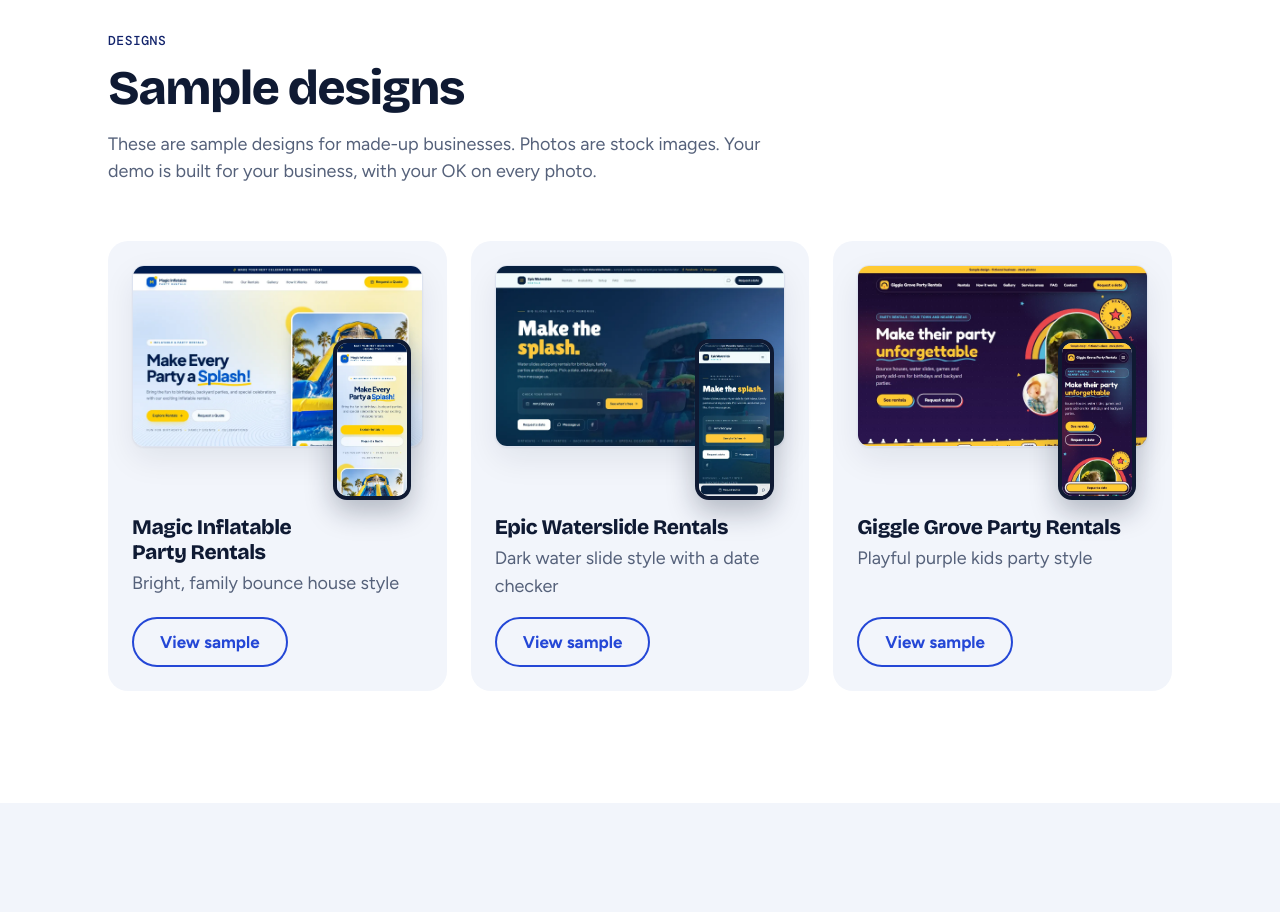
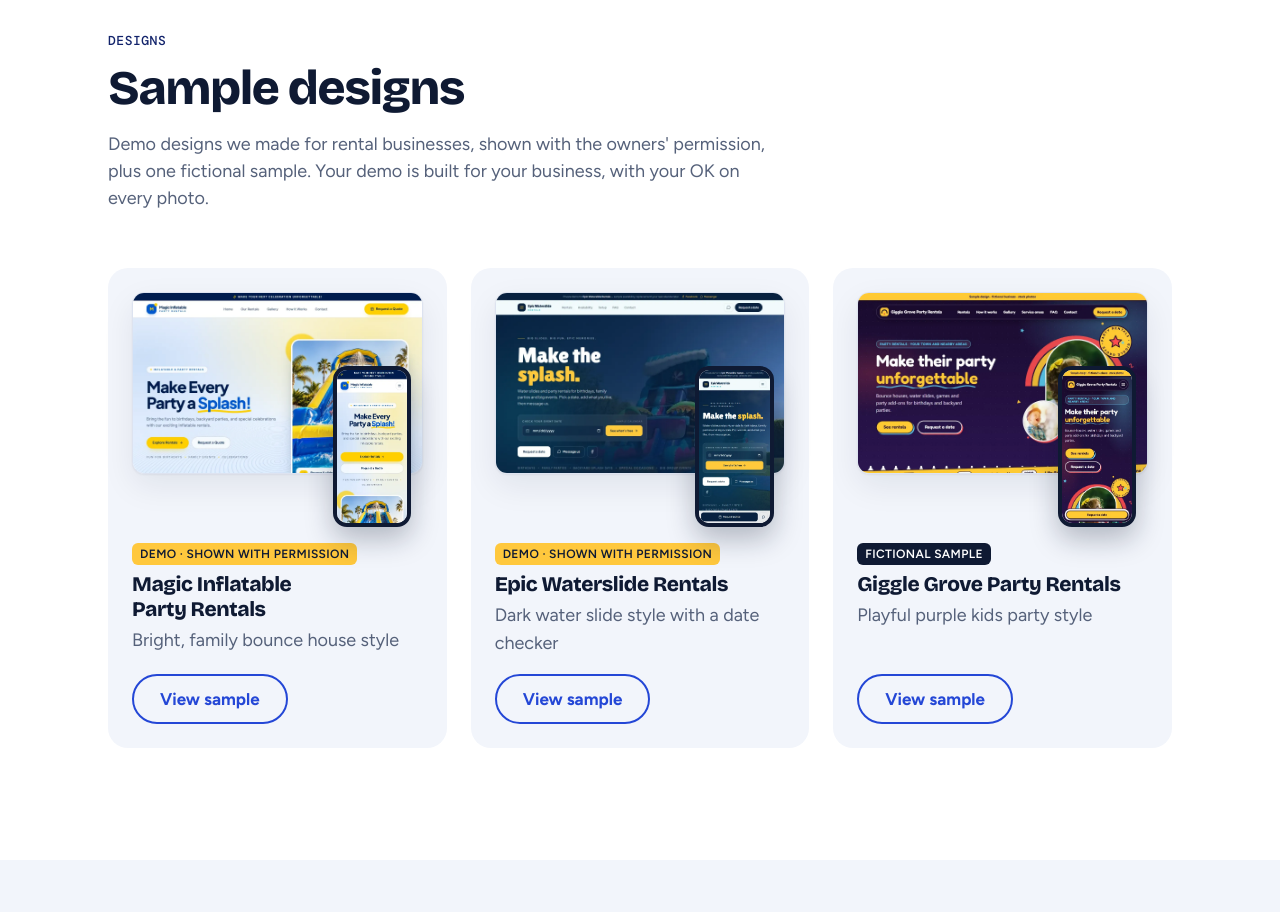
Before and after one commit to muhammadkhalid48734-ux/rental-website, an Astro site: page / in a window 1280 px wide. Shown: the part 2900-3812 px from the top of the page. Built offline with nearby package versions, Linux system fonts and the light colour scheme; Astro itself is replaced by a stand-in of ours.

Commit message:
Sample designs: label owner-approved demos and the fictional sample
- New section note: demos made for rental businesses, shown with the
  owners' permission, plus one fictional sample
- designSamples entries get kind: "demo" | "fictional"; each card shows
  a tag from it ("Demo · shown with permission" / "Fictional sample")
- Alt text says "demo design" for the demos

Co-Authored-By: Claude Opus 5.5 <noreply@anthropic.com>

```diff
--- a/src/components/SampleDesigns.astro
+++ b/src/components/SampleDesigns.astro
@@ -3,6 +3,12 @@
 // Driven by config.designSamples. Renders nothing while the list is empty.
 import { config } from "../config.js";
 const designs = (config.designSamples || []).filter((d) => d && d.name && d.url && d.desktop);
+// The tag on each card comes from `kind` in config. Unknown or missing kind = no tag.
+const TAGS = {
+  demo: { label: "Demo · shown with permission", cls: "tag--demo" },
+  fictional: { label: "Fictional sample", cls: "tag--sample" }
+};
+const noun = (d) => (d.kind === "demo" ? "demo design" : "sample design");
 ---
 {designs.length > 0 && (
   <section class="section" id="designs" aria-labelledby="designs-title">
@@ -10,17 +16,18 @@ const designs = (config.designSamples || []).filter((d) => d && d.name && d.url
       <div class="section__head">
         <p class="eyebrow">Designs</p>
         <h2 id="designs-title">Sample designs</h2>
-        <p>These are sample designs for made-up businesses. Photos are stock images. Your demo is built for your business, with your OK on every photo.</p>
+        <p>Demo designs we made for rental businesses, shown with the owners' permission, plus one fictional sample. Your demo is built for your business, with your OK on every photo.</p>
       </div>
       <ul class="designs">
         {designs.map((d) => (
           <li class="design">
             <div class="design__visual">
-              <img class="design__desk" src={d.desktop} alt={`Desktop screenshot of the ${d.name} sample design`} width="1280" height="800" loading="lazy" decoding="async" />
+              <img class="design__desk" src={d.desktop} alt={`Desktop screenshot of the ${d.name} ${noun(d)}`} width="1280" height="800" loading="lazy" decoding="async" />
               {d.mobile && (
-                <img class="design__phone" src={d.mobile} alt={`Phone screenshot of the ${d.name} sample design`} width="390" height="844" loading="lazy" decoding="async" />
+                <img class="design__phone" src={d.mobile} alt={`Phone screenshot of the ${d.name} ${noun(d)}`} width="390" height="844" loading="lazy" decoding="async" />
               )}
             </div>
+            {TAGS[d.kind] && <p class={`tag design__tag ${TAGS[d.kind].cls}`}>{TAGS[d.kind].label}</p>}
             <h3>{d.name}</h3>
             <p>{d.style}</p>
             <a class="btn btn--ghost" href={d.url} target="_blank" rel="noopener noreferrer">View sample<span class="sr-only">: {d.name} (opens in a new tab)</span></a>
--- a/src/config.js
+++ b/src/config.js
@@ -161,10 +161,15 @@ export const config = {
   // ---- Sample designs ------------------------------------------------------
   // Screenshot cards in the "Sample designs" section, each linking to a live sample.
   // desktop = 1280x800 and mobile = 390x844 screenshots in /public/samples/.
+  // kind sets the tag on the card:
+  //   "demo"      = a demo made for a real rental business, shown with the owner's permission
+  //                 (tag "Demo · shown with permission"). Only use it when you have that permission.
+  //   "fictional" = a made-up business (tag "Fictional sample").
   // Empty list = the section and its menu link do not render.
   designSamples: [
     {
       name: "Magic Inflatable Party Rentals",
+      kind: "demo",
       style: "Bright, family bounce house style",
       url: "https://magic-party-hop.base44.app/",
       desktop: "/samples/design-bounce-desktop.webp",
@@ -172,6 +177,7 @@ export const config = {
     },
     {
       name: "Epic Waterslide Rentals",
+      kind: "demo",
       style: "Dark water slide style with a date checker",
       url: "https://epic-splash-rentals.base44.app/",
       desktop: "/samples/design-waterslide-desktop.webp",
@@ -179,6 +185,7 @@ export const config = {
     },
     {
       name: "Giggle Grove Party Rentals",
+      kind: "fictional",
       style: "Playful purple kids party style",
       url: "/designs/giggle-grove/",
       desktop: "/samples/design-giggle-grove-desktop.webp",
--- a/src/styles/sections.css
+++ b/src/styles/sections.css
@@ -538,6 +538,10 @@
 .design__desk { width: 100%; border-radius: var(--radius-sm); border: 1px solid var(--line); box-shadow: var(--shadow); }
 .design__phone { position: absolute; right: 4%; bottom: 0; width: 27%; border-radius: 14px; border: 4px solid var(--ink); box-shadow: 0 12px 28px rgba(15, 26, 51, 0.28); }
 .design h3 { margin: var(--s-4) 0 var(--s-1); }
+.design .design__tag { align-self: flex-start; margin: var(--s-4) 0 0; color: var(--ink); }
+.design .design__tag + h3 { margin-top: var(--s-2); }
+.design .tag--demo { background: var(--sun); }
+.design .tag--sample { background: var(--ink); color: #fff; }
 .design p { margin: 0 0 var(--s-4); color: var(--muted); }
 .design .btn { align-self: flex-start; margin-top: auto; }
 @media (min-width: 700px) { .designs { grid-template-columns: repeat(2, 1fr); } }
```
Also changed, not shown: README.md.
